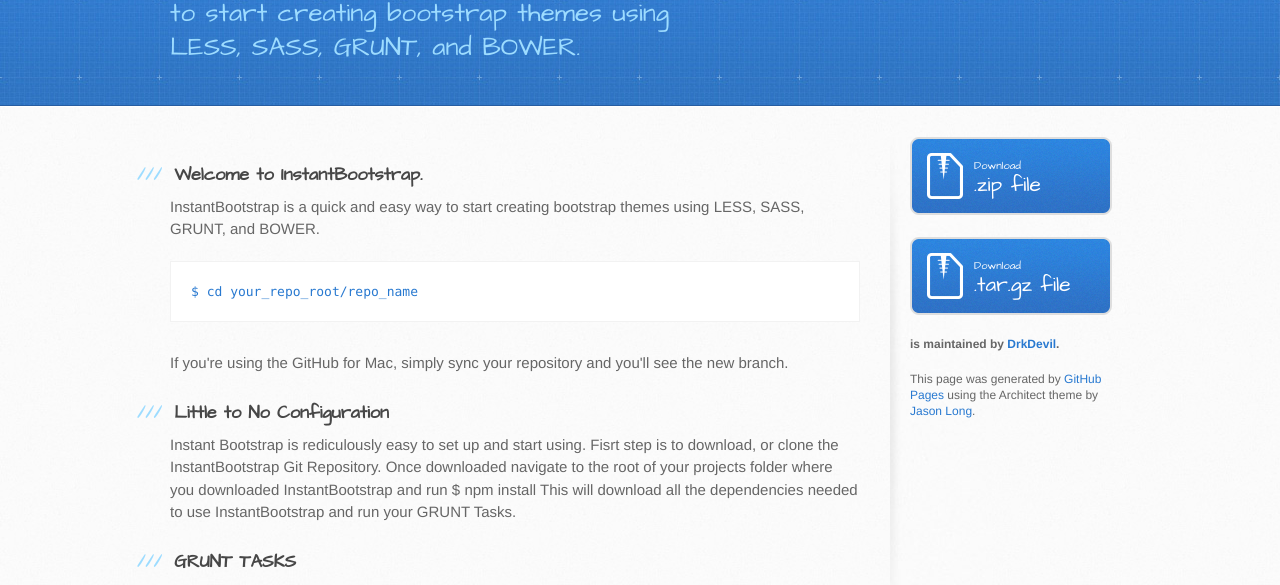
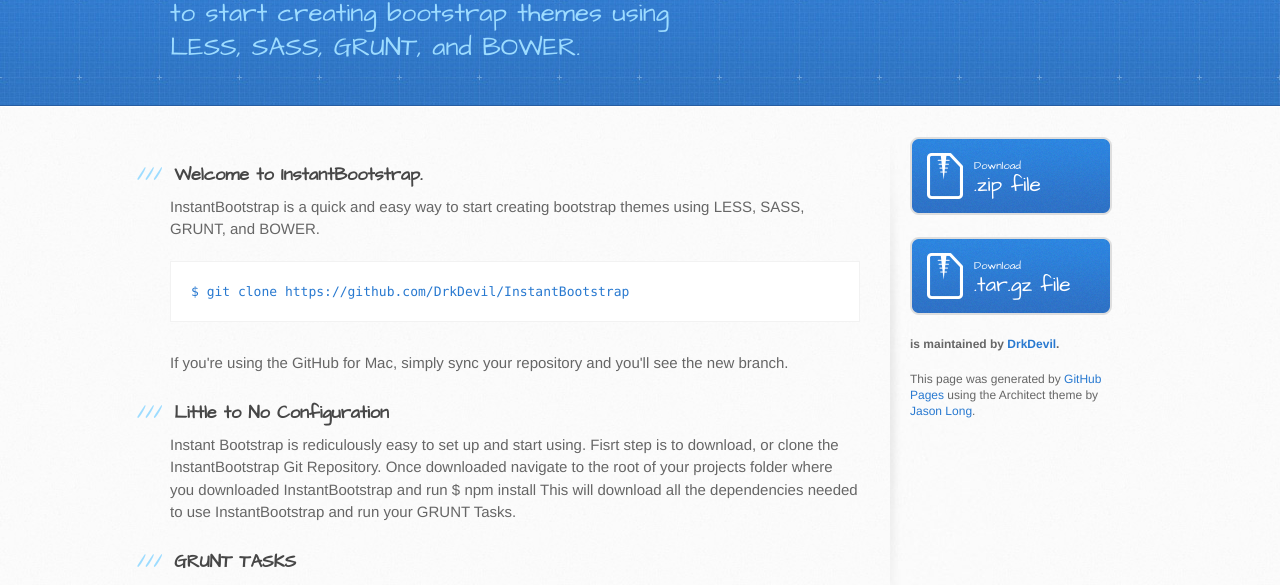
Before and after one commit to DrkDevil/InstantBootstrap, a plain HTML site: page index.html in a window 1280 px wide. Shown: the part 163-748 px from the top of the page. Drawn offline with Linux system fonts and the light colour scheme.

Commit message:
Update index.html

```diff
--- a/index.html
+++ b/index.html
@@ -33,7 +33,7 @@
 
 <p>InstantBootstrap is a quick and easy way to start creating bootstrap themes using LESS, SASS, GRUNT, and BOWER.</p>
 
-<pre><code>$ cd your_repo_root/repo_name</code></pre>
+<pre><code>$ git clone https://github.com/DrkDevil/InstantBootstrap </code></pre>
 
 <p>If you're using the GitHub for Mac, simply sync your repository and you'll see the new branch.</p>
 
```
